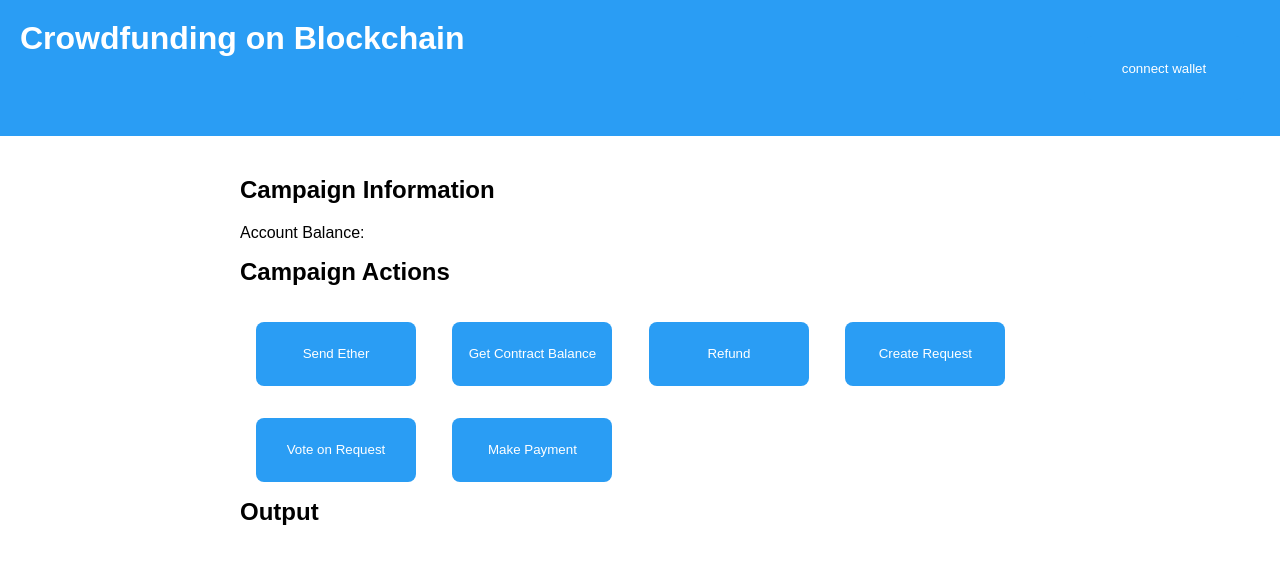
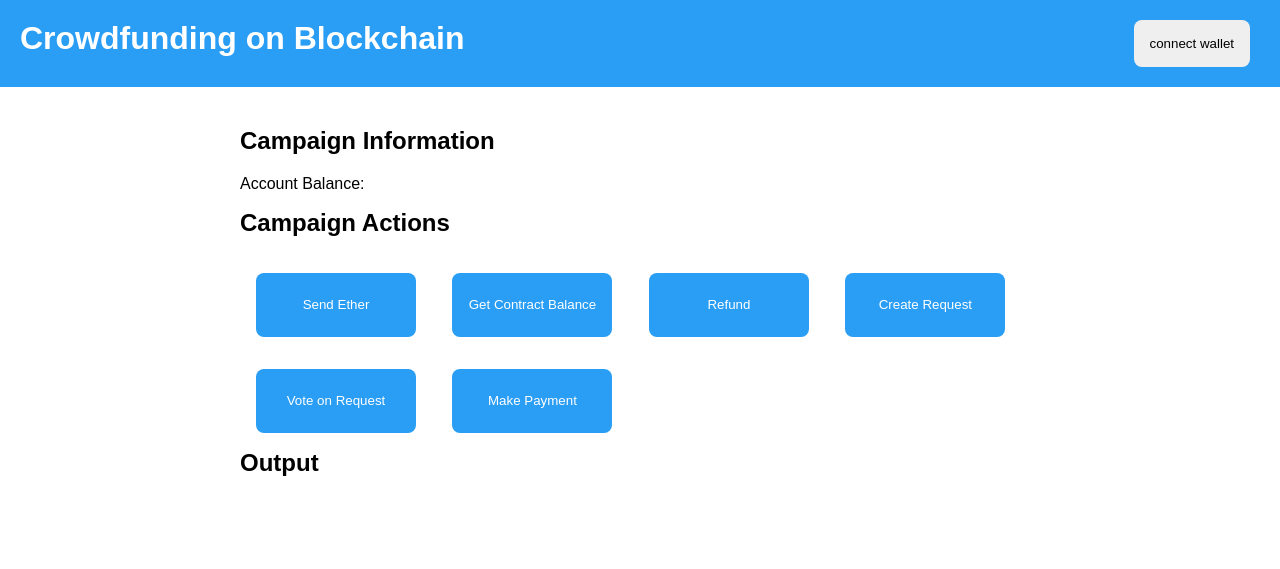
Before and after one commit to MohitDhaker07/Crowd-Funding-Project-smart-contract, a plain HTML site: page app/index.html in a window 1280 px wide. Drawn offline with Linux system fonts and the light colour scheme.

Commit message:
btn updts

```diff
--- a/app/index.html
+++ b/app/index.html
@@ -8,7 +8,11 @@
   <body>
     <header>
       <h1>Crowdfunding on Blockchain</h1>
-      <button id="connectButton" onclick="connectToMetaMask()" class="btns">
+      <button
+        id="connectButton"
+        onclick="connectToMetaMask()"
+        class="connect_btn"
+      >
         connect wallet
       </button>
     </header>
--- a/app/styles.css
+++ b/app/styles.css
@@ -39,6 +39,13 @@ h1 {
 
 }
 
+.connect_btn{
+  border-radius: 0.5rem;
+  padding: 1rem;
+  border: none;
+  cursor: pointer;
+}
+
 #content {
   max-width: 800px;
   margin: 20px auto;
```
